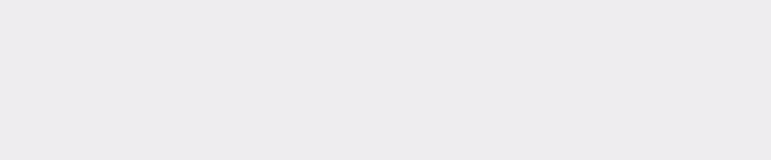
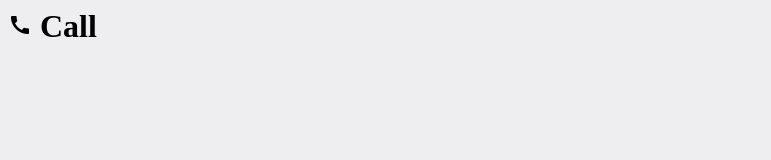
Before and after one commit to VikalpP/Call-Animation, a plain HTML site: page index.html in a window 1280 px wide. Shown: the top 160 px of the page, without its empty margins (0-771 px from the left). Drawn offline with Linux system fonts and the light colour scheme.

Commit message:
added Call text (#1)
* added Call text

```diff
--- a/index.html
+++ b/index.html
@@ -7,6 +7,7 @@
     <link rel="stylesheet" href="style.css">
   </head>
   <body>
+    <h1><i class="material-icons">call</i> Call</h1>
     <div class="container">
       <div class="loader">
         <div class="inner-loader"></div>
```
